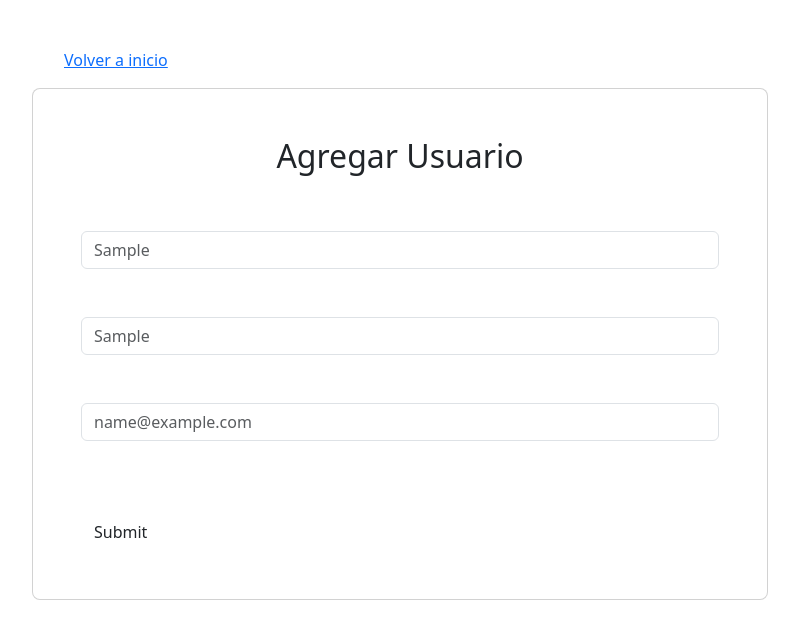
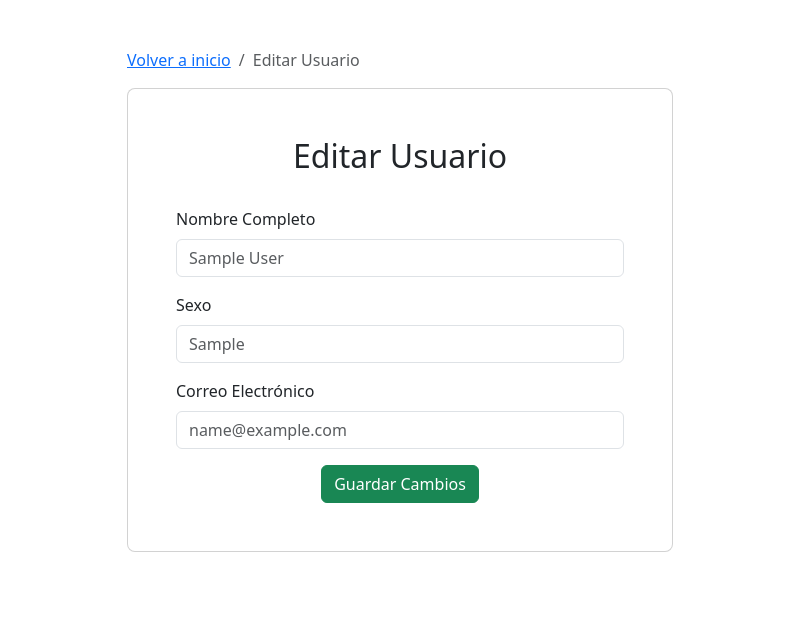
Before and after one commit to Landa86/back, a Flask app: template templates/edituser.html in a window 1280 px wide. Shown: the top 639 px of the page, without its empty margins (240-1039 px from the left). Run offline with Flask 3, Linux system fonts and the light colour scheme; the template is opened without the code that fills it: values that come from a table or form of the project are taken from there, others are empty; tables that the repository leaves empty hold one stand-in row (values such as "Sample post").

Commit message:
Update edituser.html

```diff
--- a/templates/edituser.html
+++ b/templates/edituser.html
@@ -3,39 +3,40 @@
 <head>
     <meta charset="UTF-8">
     <meta name="viewport" content="width=device-width, initial-scale=1.0">
-    <title>Administracion de usuario</title>
+    <title>Administración de usuario</title>
     <link href="https://cdn.jsdelivr.net/npm/bootstrap@5.3.3/dist/css/bootstrap.min.css" rel="stylesheet" integrity="sha384-QWTKZyjpPEjISv5WaRU9OFeRpok6YctnYmDr5pNlyT2bRjXh0JMhjY6hW+ALEwIH" crossorigin="anonymous">
 </head>
 <body>
     <div class="container py-5 h-100">
-        <div class="row d-flex justify-content-center aling-items-center h-100" >
-            <div class="col-lg-8 col-x1-6">
-                <nav>
-                    <ol class="breadcrumb-item">
-                        <li class="breadcrumb">
-                          <a href="/"> Volver a inicio </a>
+        <div class="row d-flex justify-content-center align-items-center h-100">
+            <div class="col-lg-8 col-xl-6">
+                <nav aria-label="breadcrumb">
+                    <ol class="breadcrumb">
+                        <li class="breadcrumb-item">
+                            <a href="/">Volver a inicio</a>
                         </li>
+                        <li class="breadcrumb-item active" aria-current="page">Editar Usuario</li>
                     </ol>
-
                 </nav>
                 <div class="card rounded-3">
                     <div class="card-body p-4 p-md-5">
-                        <h2 class="mb-4 pb-2 pd-md--0 mb-md-5 px-md-2 text-center">Agregar Usuario</h2>
-                        <form method="POST" action = "/edituser">
-                             <div class="form-group">
-                                <input type="text" id="name" name="name" class="form-control" placeholder={{user.name}}></br>
+                        <h2 class="mb-4 pb-2 px-md-2 text-center">Editar Usuario</h2>
+                        <form method="POST" action="/edituser">
+                            <div class="mb-3">
+                                <label for="name" class="form-label">Nombre Completo</label>
+                                <input type="text" id="name" name="name" class="form-control" placeholder="{{ user.name }}" required>
                             </div>
-                            <br/>
-                            <div class="form-group">
-                                <input type="text" id="sex" name="sex" class="form-control" placeholder={{user.sex}}></br>
+                            <div class="mb-3">
+                                <label for="sex" class="form-label">Sexo</label>
+                                <input type="text" id="sex" name="sex" class="form-control" placeholder="{{ user.sex }}" required>
                             </div>
-                            <br/>
-                            <div class="form-group">
-                                <input type="text" id="email" name="email" class="form-control" placeholder={{user.email}}></br>
+                            <div class="mb-3">
+                                <label for="email" class="form-label">Correo Electrónico</label>
+                                <input type="email" id="email" name="email" class="form-control" placeholder="{{ user.email }}" required>
                             </div>
-                            <br/>
-                            <br/>
-                            <input type="submit" class="btn btn-succes text-center">
+                            <div class="text-center">
+                                <button type="submit" class="btn btn-success">Guardar Cambios</button>
+                            </div>
                         </form>
                     </div>
                 </div>
@@ -43,6 +44,6 @@
         </div>
     </div>
 
-<script src="https://cdn.jsdelivr.net/npm/bootstrap@5.3.3/dist/js/bootstrap.bundle.min.js" integrity="sha384-YvpcrYf0tY3lHB60NNkmXc5s9fDVZLESaAA55NDzOxhy9GkcIdslK1eN7N6jIeHz" crossorigin="anonymous"></script>
+    <script src="https://cdn.jsdelivr.net/npm/bootstrap@5.3.3/dist/js/bootstrap.bundle.min.js" integrity="sha384-YvpcrYf0tY3lHB60NNkmXc5s9fDVZLESaAA55NDzOxhy9GkcIdslK1eN7N6jIeHz" crossorigin="anonymous"></script>
 </body>
 </html>
```
